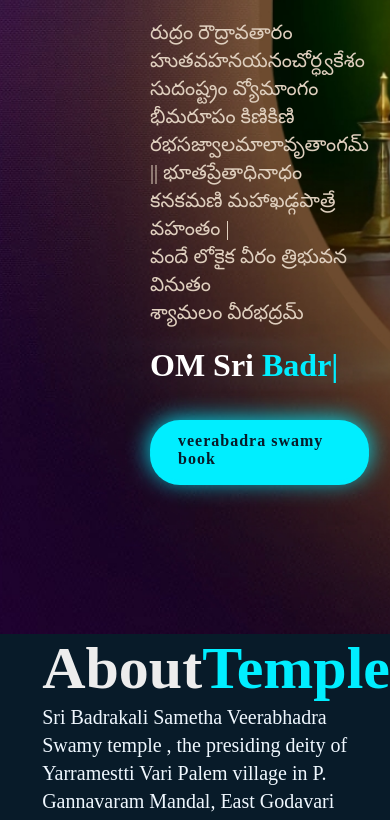
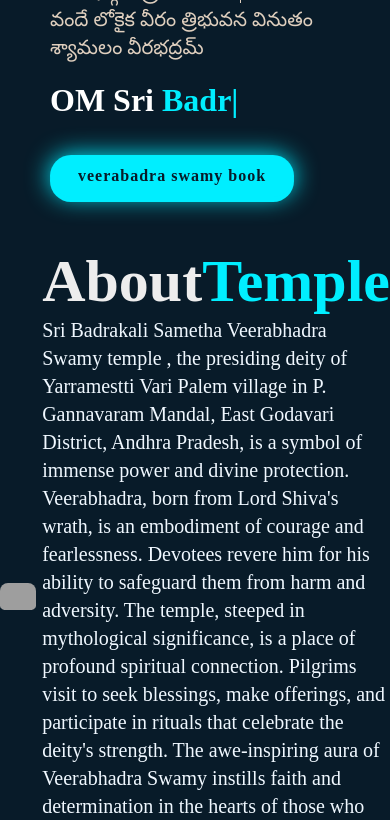
Before and after one commit to veerendranadhkoppula/Sri-Veerabadra_Swamy-Temple-Website, a plain HTML site: page index.html in a window 390 px wide. Shown: the part 700-1520 px from the top of the page. Drawn offline with nearby package versions, Linux system fonts and the light colour scheme; grey boxes are pictures that could not be loaded.

Commit message:
Update style.css

```diff
--- a/style.css
+++ b/style.css
@@ -56,17 +56,17 @@ body
     color:#0ef;
 }
 
-.home{
-    position:relative;
-    width:100%;
-    justify-content:space-between;
-    height:140vh;
-    background:url("veera1.jpg") no-repeat;
-    background-size:cover;
-    background-position:center;
-    display:flex;
-    align-items:center;
-    padding:150px;
+.home {
+    position: relative;
+    width: 100%;
+    justify-content: space-between;
+    min-height: 140vh;
+    background: url("veera1.jpg") no-repeat;
+    background-size: contain;
+    background-position: center;
+    display: flex;
+    align-items: center;
+    padding: 150px;
 }
 
 .home-content{
@@ -429,3 +429,10 @@ body
         opacity:1;
     }
 }
+
+@media (max-width: 768px) {
+    .home {
+        min-height: 80vh;
+        padding: 50px;
+    }
+}
```
